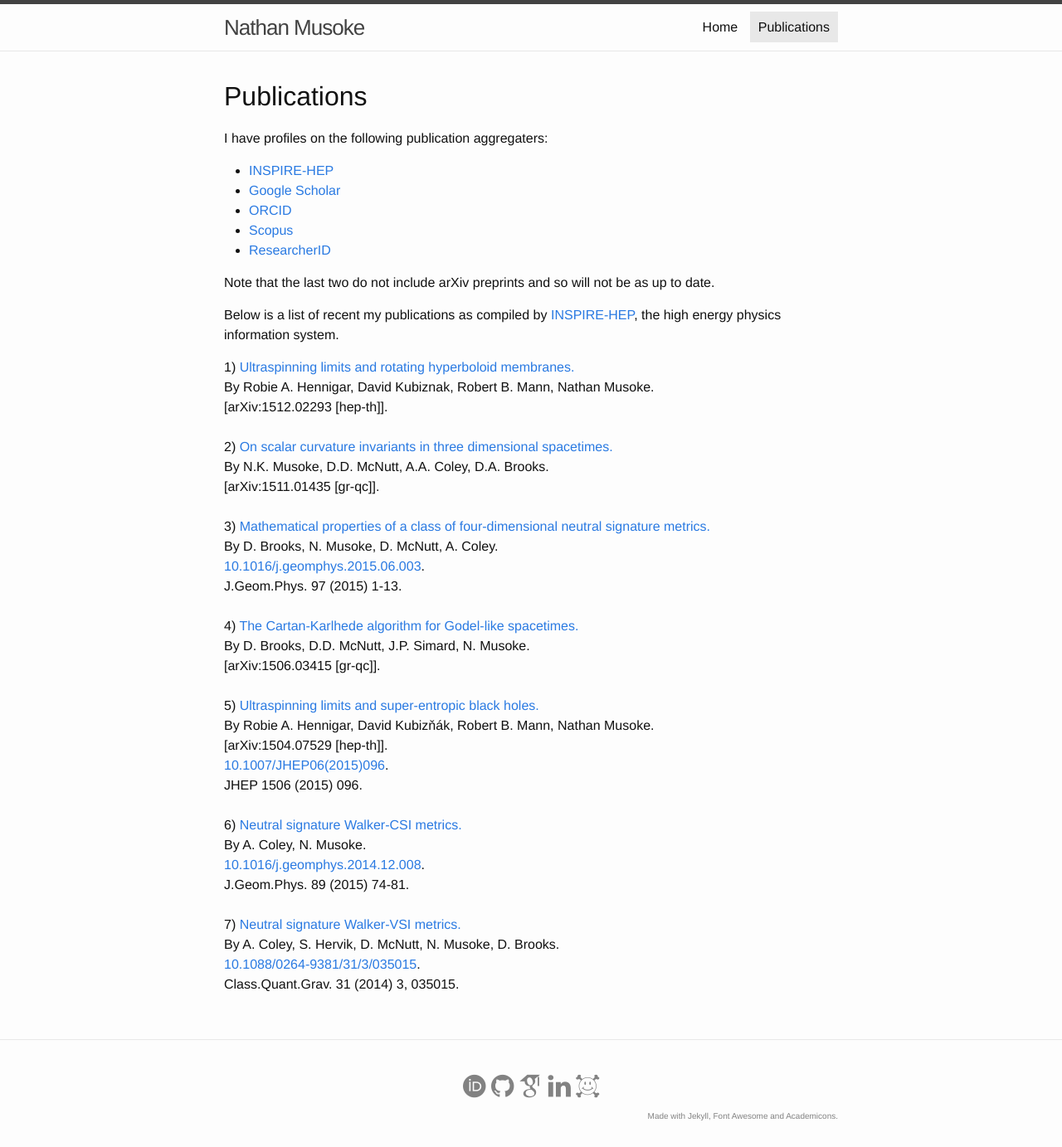
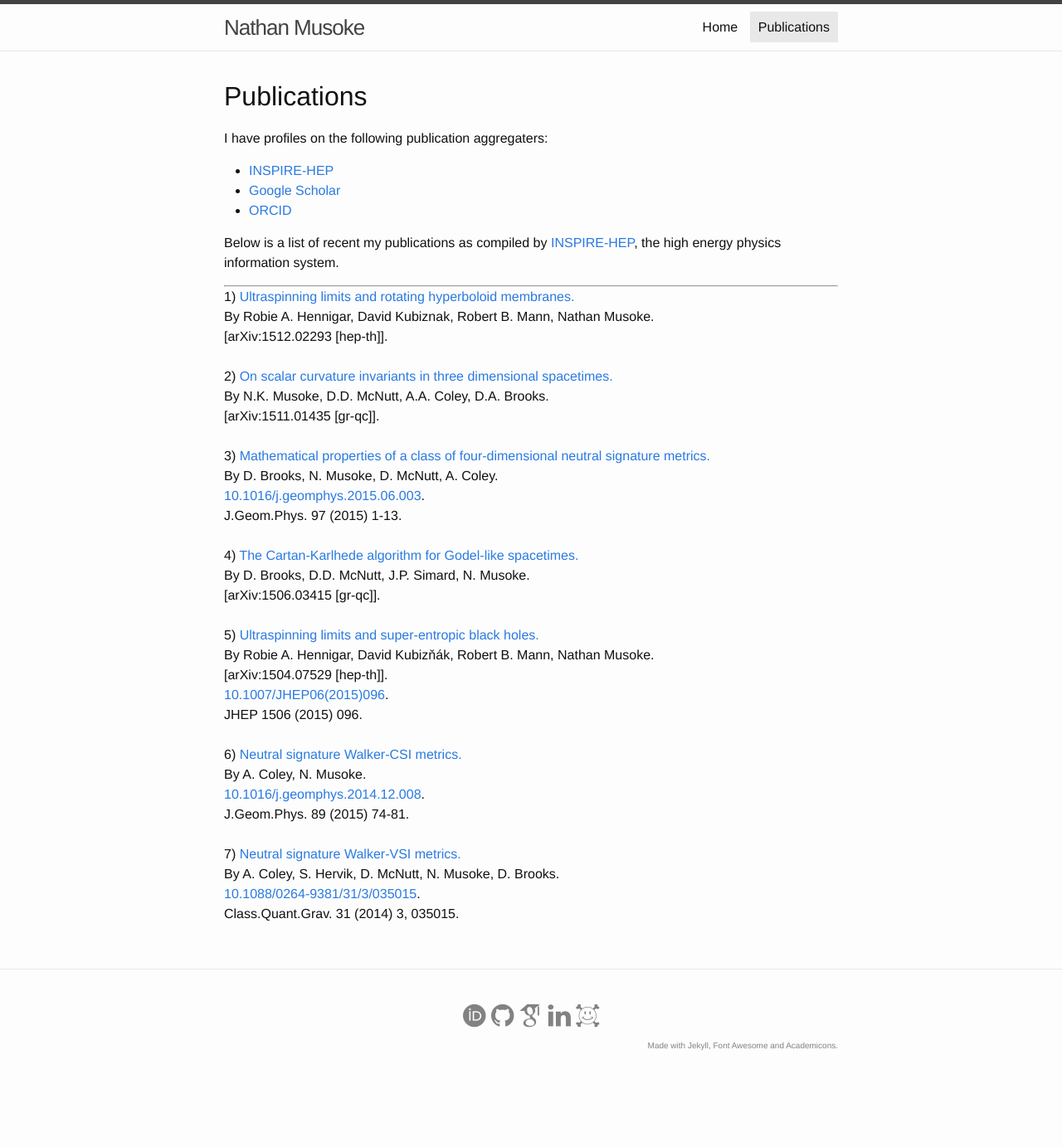
Before and after one commit to musoke/nathan.musoke.ca, a Jekyll site: the page built from _pages/03_publications.md, in a window 1280 px wide. Shown: the whole page at 83% size. Built offline with Jekyll 4.4.1, drawn with Linux system fonts in a browser that asks for light colours; nearby versions of some CDN libraries; some web fonts are replaced; after the commit the page ends 1298 px from its top, so only the background shows below that.

Commit message:
Change publications page to remove Scopus and ResearcherID and put in a horizontal rule.

```diff
--- a/_pages/03_publications.md
+++ b/_pages/03_publications.md
@@ -13,12 +13,10 @@ I have profiles on the following publication aggregaters:
 * [INSPIRE-HEP](https://inspirehep.net/author/profile/{{ site.INSPIRE_BAI }})
 * [Google Scholar](https://scholar.google.com/citations?user={{ site.google_scholar_user }})
 * [ORCID](https://orcid.org/{{ site.ORCID_identifier }})
-* [Scopus](https://www.scopus.com/inward/authorDetails.url?authorID={{ site.scopus_author_id }}&partnerID=MN8TOARS)
-* [ResearcherID](https://www.researcherid.com/rid/{{ site.ResearcherID }})
-
-Note that the last two do not include arXiv preprints and so will not be as up to date.
 
 
 Below is a list of recent my publications as compiled by [INSPIRE-HEP](https://inspirehep.net/), the high energy physics information system.
 
+--------------------------------------
+
 {% include pubs.html %}
```
